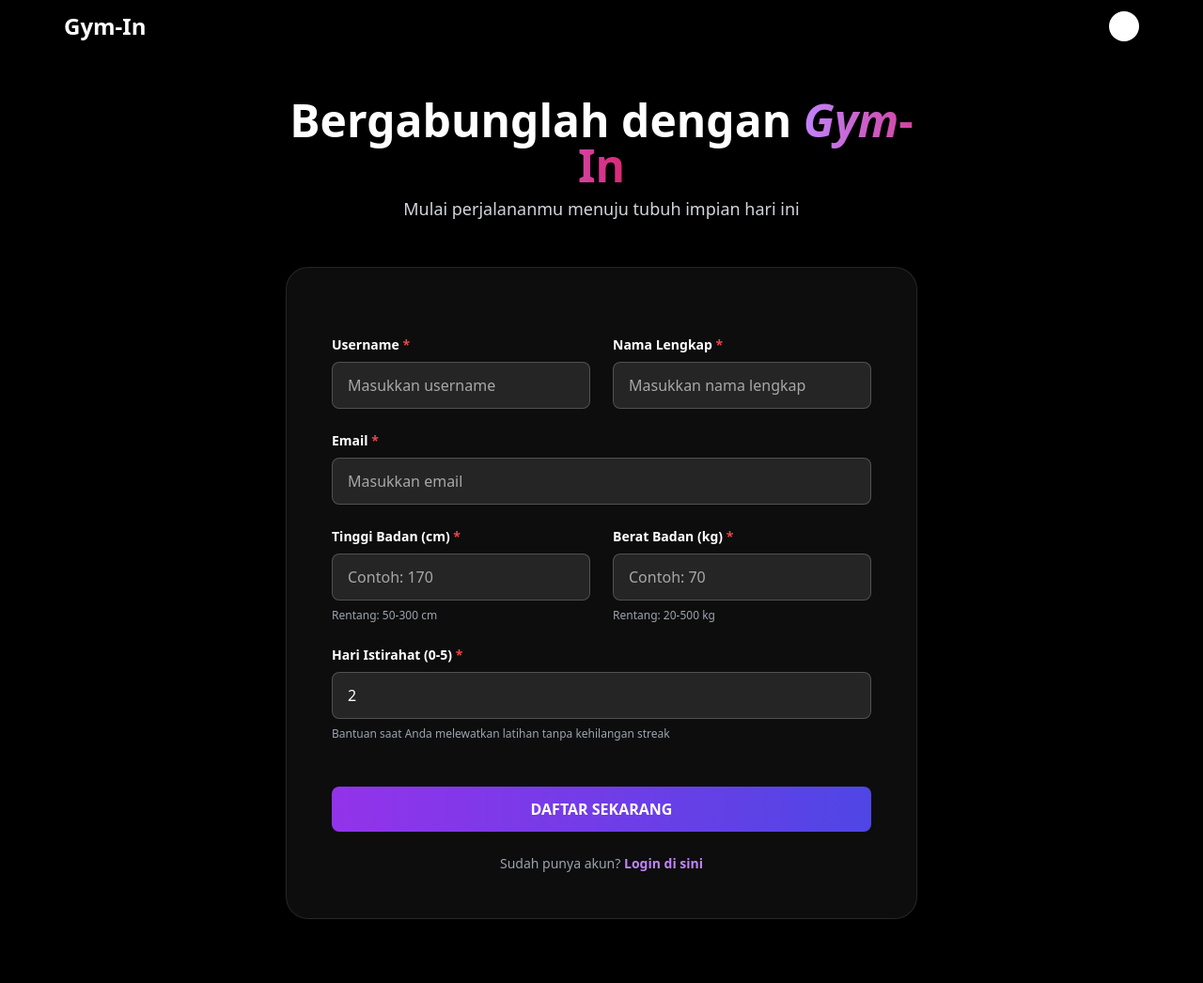
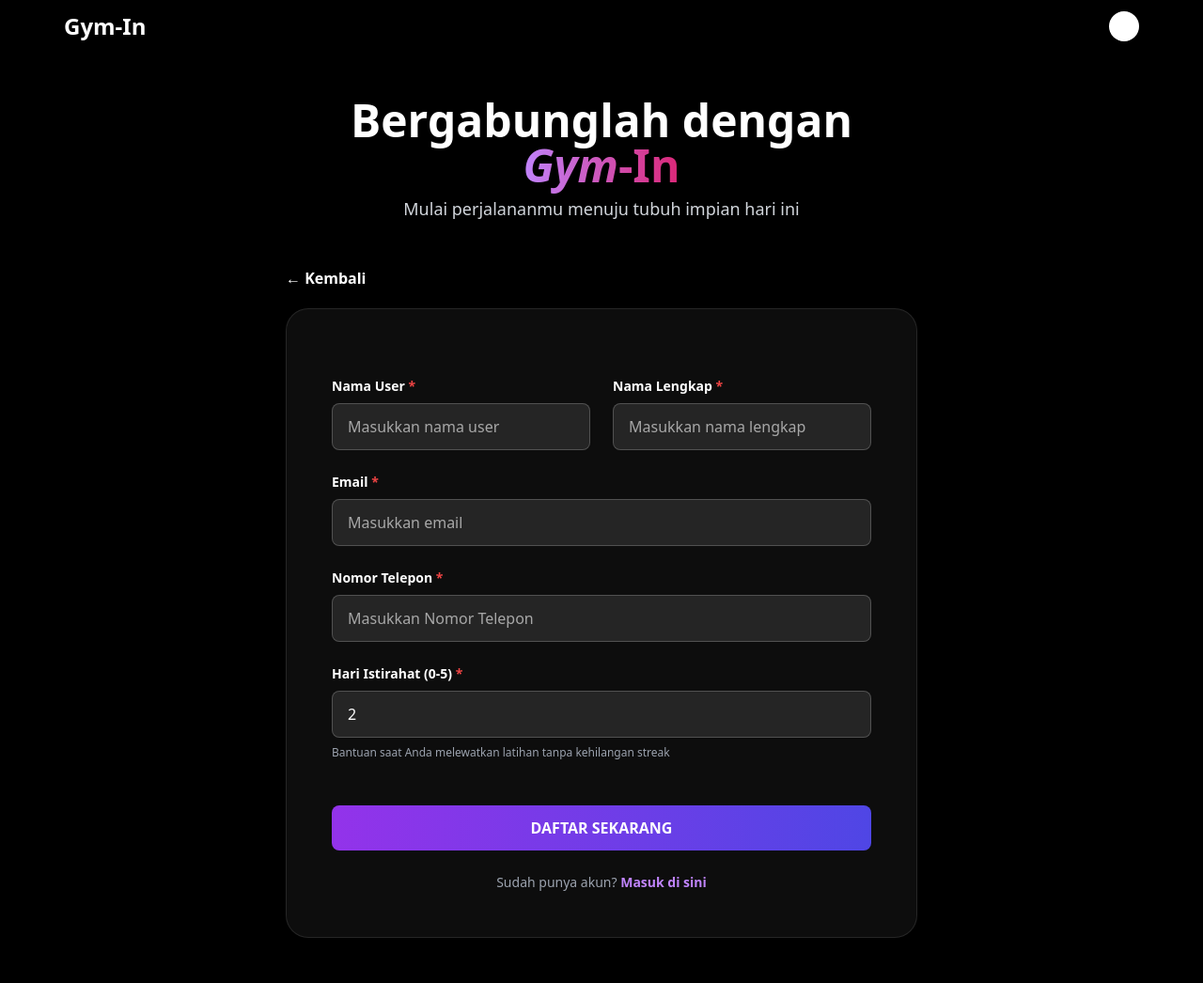
Before and after one commit to BrianLearning-source/Gym-In_Mesozoic, a Laravel app: page /register in a window 1280 px wide. Shown: the whole page at 94% size. Before the commit the page ends 978 px from the top, so only its background shows below. Run offline with Laravel 12, Linux system fonts and the light colour scheme; parts of the project's set-up code (start-up, migrations or seed data) failed here and were passed over; some libraries are stand-ins or nearby versions.

Commit message:
Fix Registration Form and Profile Edit

```diff
--- a/app/Http/Controllers/RegistrationController.php
+++ b/app/Http/Controllers/RegistrationController.php
@@ -20,8 +20,7 @@ class RegistrationController extends Controller
             'username' => 'required|string|min:3|max:50|unique:m_anggota,username|regex:/^[a-zA-Z0-9_-]+$/',
             'name' => 'required|string|min:3|max:100',
             'email' => 'required|email|max:100|unique:m_anggota,email',
-            'height' => 'required|numeric|min:50|max:300',
-            'weight' => 'required|numeric|min:20|max:500',
+            'phone_number' => ['required', 'string', 'max:20'],
             'rest_days' => 'required|integer|min:0|max:5',
         ]);
 
@@ -36,8 +35,7 @@ class RegistrationController extends Controller
             $anggota->username = $validated['username'];
             $anggota->name = $validated['name'];
             $anggota->email = $validated['email'];
-            $anggota->height = $validated['height'];
-            $anggota->weight = $validated['weight'];
+            $anggota->phone_number = $validated['phone_number'];
             $anggota->rest_days = $validated['rest_days'];
             $anggota->qr_code = $qrCode;
             $anggota->password = bcrypt($tempPassword);
--- a/resources/views/editprofile.blade.php
+++ b/resources/views/editprofile.blade.php
@@ -86,13 +86,13 @@
                         </select>
                     </div>
                     <div>
-                        <label for="password" class="block text-sm font-medium text-white my-2">Password Baru</label>
+                        <label for="password" class="block text-sm font-medium text-white my-2">Kata Sandi Baru</label>
                         <input type="password" name="password" id="password"
                             class="w-full resize-none overflow-hidden rounded-2xl border border-white/10 bg-white/10 px-4 py-3 text-sm text-gray-100 placeholder:text-gray-500 focus:outline-none focus:ring-2 focus:ring-emerald-500">
-                        <p class="text-xs text-gray-500 mt-1">Kosongkan jika tidak ingin mengganti password.</p>
+                        <p class="text-xs text-gray-500 mt-1">Kosongkan jika tidak ingin mengganti kata sandi.</p>
                     </div>
                     <div>
-                        <label for="password_confirmation" class="block text-sm font-medium text-white my-2">Konfirmasi Password</label>
+                        <label for="password_confirmation" class="block text-sm font-medium text-white my-2">Konfirmasi Kata Sandi</label>
                         <input type="password" name="password_confirmation" id="password_confirmation"
                             class="w-full resize-none overflow-hidden rounded-2xl border border-white/10 bg-white/10 px-4 py-3 text-sm text-gray-100 placeholder:text-gray-500 focus:outline-none focus:ring-2 focus:ring-emerald-500">
                     </div>
--- a/resources/views/registration.blade.php
+++ b/resources/views/registration.blade.php
@@ -18,6 +18,7 @@
                 opacity: 0;
                 transform: translateY(30px);
             }
+
             to {
                 opacity: 1;
                 transform: translateY(0);
@@ -29,6 +30,7 @@
                 transform: translateX(400px);
                 opacity: 0;
             }
+
             to {
                 transform: translateX(0);
                 opacity: 1;
@@ -40,6 +42,7 @@
                 transform: translateX(0);
                 opacity: 1;
             }
+
             to {
                 transform: translateX(400px);
                 opacity: 0;
@@ -51,6 +54,7 @@
                 transform: scale(0.9);
                 opacity: 0;
             }
+
             to {
                 transform: scale(1);
                 opacity: 1;
@@ -61,12 +65,29 @@
             animation: fadeInUp 0.6s ease-out forwards;
         }
 
-        .fade-in-delay-1 { animation-delay: 0.1s; }
-        .fade-in-delay-2 { animation-delay: 0.2s; }
-        .fade-in-delay-3 { animation-delay: 0.3s; }
-        .fade-in-delay-4 { animation-delay: 0.4s; }
-        .fade-in-delay-5 { animation-delay: 0.5s; }
-        .fade-in-delay-6 { animation-delay: 0.6s; }
+        .fade-in-delay-1 {
+            animation-delay: 0.1s;
+        }
+
+        .fade-in-delay-2 {
+            animation-delay: 0.2s;
+        }
+
+        .fade-in-delay-3 {
+            animation-delay: 0.3s;
+        }
+
+        .fade-in-delay-4 {
+            animation-delay: 0.4s;
+        }
+
+        .fade-in-delay-5 {
+            animation-delay: 0.5s;
+        }
+
+        .fade-in-delay-6 {
+            animation-delay: 0.6s;
+        }
 
         .form-group {
             opacity: 0;
@@ -111,7 +132,9 @@
 
     <!-- Notification Container -->
     @if ($errors->any())
-        <div id="errorNotification" class="notification fixed top-5 right-5 bg-gradient-to-r from-pink-500 to-rose-600 text-white font-semibold px-6 py-4 rounded-xl shadow-2xl z-50" style="opacity: 0;">
+    <div id="errorNotification"
+        class="notification fixed top-5 right-5 bg-gradient-to-r from-pink-500 to-rose-600 text-white font-semibold px-6 py-4 rounded-xl shadow-2xl z-50"
+        style="opacity: 0;">
         <div class="text-lg mb-2">⚠️ Validasi Gagal</div>
         <ul class="text-sm space-y-1">
             @foreach ($errors->all() as $error)
@@ -121,18 +144,30 @@
     </div>
     @endif
 
+    <!-- Registration Form -->
     <div class="min-h-screen flex items-center justify-center px-4 py-12">
         <div class="w-full max-w-2xl">
             <!-- Title Section -->
             <div class="text-center mb-12 fade-in">
                 <h1 class="text-4xl md:text-5xl font-bold text-white mb-2">
-                    Bergabunglah dengan <span class="bg-gradient-to-r from-purple-400 to-pink-600 bg-clip-text text-transparent"><i>Gym</i>-In</span>
+                    Bergabunglah dengan
+                    <br>
+                    <span
+                        class="bg-gradient-to-r from-purple-400 to-pink-600 bg-clip-text text-transparent"><i>Gym</i>-In</span>
                 </h1>
                 <p class="text-gray-300 text-lg">Mulai perjalananmu menuju tubuh impian hari ini</p>
             </div>
 
+            <!-- Back Button -->
+            <a href="/"
+                class="text-white font-semibold text-left hover:underline hover:scale-105 transform transition duration-300">
+                ← Kembali
+            </a>
+
             <!-- Form Card -->
-            <form action="{{ route('register.submit') }}" method="POST" class="bg-white bg-opacity-5 backdrop-blur-xl border border-white border-opacity-10 rounded-3xl p-8 md:p-12 space-y-6" id="registrationForm">
+            <form action="{{ route('register.submit') }}" method="POST"
+                class="bg-white bg-opacity-5 backdrop-blur-xl border border-white border-opacity-10 rounded-3xl p-8 md:p-12 space-y-6 mt-5"
+                id="registrationForm">
                 @csrf
 
                 <!-- Row 1: Username & Name -->
@@ -140,11 +175,12 @@
                     <div class="grid md:grid-cols-2 gap-6">
                         <div>
                             <label class="block text-white text-sm font-semibold mb-2">
-                                Username <span class="text-red-500">*</span>
+                                Nama User <span class="text-red-500">*</span>
                             </label>
-                            <input type="text" name="username" placeholder="Masukkan username" value="{{ old('username') }}"
-                                required minlength="3" maxlength="50"
-                                pattern="^[a-zA-Z0-9_-]+$" title="Username hanya boleh berisi huruf, angka, underscore, dan dash"
+                            <input type="text" name="username" placeholder="Masukkan nama user"
+                                value="{{ old('username') }}" required minlength="3" maxlength="50"
+                                pattern="^[a-zA-Z0-9_-]+$"
+                                title="Nama User hanya boleh berisi huruf, angka, underscore, dan dash"
                                 class="w-full px-4 py-3 rounded-lg bg-white bg-opacity-10 border border-white border-opacity-20 text-white placeholder-white placeholder-opacity-60 focus:bg-opacity-15 focus:border-opacity-40 focus:outline-none transition-all duration-300">
                             @error('username')
                             <p class="text-red-500 text-sm mt-1">{{ $message }}</p>
@@ -179,33 +215,18 @@
                     </div>
                 </div>
 
-                <!-- Row 3: Height & Weight -->
-                <div class="form-group fade-in fade-in-delay-3">
-                    <div class="grid md:grid-cols-2 gap-6">
+                <!-- Row 3: Phone Number -->
+                <div class="form-group fade-in fade-in-delay-2">
                     <div>
                         <label class="block text-white text-sm font-semibold mb-2">
-                                Tinggi Badan (cm) <span class="text-red-500">*</span>
+                            Nomor Telepon <span class="text-red-500">*</span>
                         </label>
-                            <input type="number" name="height" placeholder="Contoh: 170"
-                                required min="50" max="300" step="0.1" value="{{ old('height') }}"
+                        <input type="phone_number" name="phone_number" placeholder="Masukkan Nomor Telepon"
+                            value="{{ old('phone_number') }}" required maxlength="100"
                             class="w-full px-4 py-3 rounded-lg bg-white bg-opacity-10 border border-white border-opacity-20 text-white placeholder-white placeholder-opacity-60 focus:bg-opacity-15 focus:border-opacity-40 focus:outline-none transition-all duration-300">
-                            <p class="text-gray-400 text-xs mt-2">Rentang: 50-300 cm</p>
-                            @error('height')
+                        @error('email')
                         <p class="text-red-500 text-sm mt-1">{{ $message }}</p>
                         @enderror
-                        </div>
-                        <div>
-                            <label class="block text-white text-sm font-semibold mb-2">
-                                Berat Badan (kg) <span class="text-red-500">*</span>
-                            </label>
-                            <input type="number" name="weight" placeholder="Contoh: 70"
-                                required min="20" max="500" step="0.1" value="{{ old('weight') }}"
-                                class="w-full px-4 py-3 rounded-lg bg-white bg-opacity-10 border border-white border-opacity-20 text-white placeholder-white placeholder-opacity-60 focus:bg-opacity-15 focus:border-opacity-40 focus:outline-none transition-all duration-300">
-                            <p class="text-gray-400 text-xs mt-2">Rentang: 20-500 kg</p>
-                            @error('weight')
-                                <p class="text-red-500 text-sm mt-1">{{ $message }}</p>
-                            @enderror
-                        </div>
                     </div>
                 </div>
 
@@ -214,10 +235,11 @@
                     <label class="block text-white text-sm font-semibold mb-2">
                         Hari Istirahat (0-5) <span class="text-red-500">*</span>
                     </label>
-                    <input type="number" name="rest_days" placeholder="Contoh: 2"
-                        required min="0" max="5" value="{{ old('rest_days', 2) }}"
+                    <input type="number" name="rest_days" placeholder="Contoh: 2" required min="0" max="5"
+                        value="{{ old('rest_days', 2) }}"
                         class="w-full px-4 py-3 rounded-lg bg-white bg-opacity-10 border border-white border-opacity-20 text-white placeholder-white placeholder-opacity-60 focus:bg-opacity-15 focus:border-opacity-40 focus:outline-none transition-all duration-300">
-                    <p class="text-gray-400 text-xs mt-2">Bantuan saat Anda melewatkan latihan tanpa kehilangan streak</p>
+                    <p class="text-gray-400 text-xs mt-2">Bantuan saat Anda melewatkan latihan tanpa kehilangan streak
+                    </p>
                     @error('rest_days')
                     <p class="text-red-500 text-sm mt-1">{{ $message }}</p>
                     @enderror
@@ -225,7 +247,8 @@
 
                 <!-- Submit Button -->
                 <div class="form-group fade-in fade-in-delay-5 pt-6">
-                    <button type="submit" class="w-full bg-gradient-to-r from-purple-600 to-indigo-600 hover:from-purple-700 hover:to-indigo-700 disabled:opacity-60 disabled:cursor-not-allowed text-white font-bold uppercase py-3 px-6 rounded-lg transition-all duration-300 transform hover:-translate-y-1 hover:shadow-2xl"
+                    <button type="submit"
+                        class="w-full bg-gradient-to-r from-purple-600 to-indigo-600 hover:from-purple-700 hover:to-indigo-700 disabled:opacity-60 disabled:cursor-not-allowed text-white font-bold uppercase py-3 px-6 rounded-lg transition-all duration-300 transform hover:-translate-y-1 hover:shadow-2xl"
                         id="submitBtn">
                         Daftar Sekarang
                     </button>
@@ -234,7 +257,8 @@
                 <!-- Login Link -->
                 <p class="text-center text-gray-400 text-sm">
                     Sudah punya akun?
-                    <a href="/loginMember" class="text-purple-400 hover:text-purple-300 font-semibold transition">Login di sini</a>
+                    <a href="/loginMember" class="text-purple-400 hover:text-purple-300 font-semibold transition">Masuk
+                        di sini</a>
                 </p>
             </form>
         </div>
@@ -243,13 +267,15 @@
     <!-- Success Modal with QR Code - NO REDIRECT -->
     @if(session('success') && session('qr_code'))
     <div id="successModal" class="fixed inset-0 bg-black/80 backdrop-blur-sm flex items-center justify-center z-50">
-        <div class="bg-gradient-to-br from-gray-900 to-black rounded-2xl max-w-md w-full mx-4 p-6 border border-purple-500/30 modal-content">
+        <div
+            class="bg-gradient-to-br from-gray-900 to-black rounded-2xl max-w-md w-full mx-4 p-6 border border-purple-500/30 modal-content">
             <!-- Header -->
             <div class="flex justify-between items-center mb-4">
                 <h3 class="text-2xl font-bold text-white flex items-center gap-2">
                     🎉 Pendaftaran Berhasil!
                 </h3>
-                <button onclick="closeModal()" class="text-gray-400 hover:text-white text-3xl leading-5">&times;</button>
+                <button onclick="closeModal()"
+                    class="text-gray-400 hover:text-white text-3xl leading-5">&times;</button>
             </div>
 
             <!-- QR Code -->
@@ -260,7 +286,7 @@
             <!-- Registration Info -->
             <div class="bg-white/5 rounded-xl p-4 space-y-2">
                 <p class="text-gray-300 text-sm">
-                    <strong class="text-white">Username:</strong> {{ session('username') }}
+                    <strong class="text-white">Nama Pengguna:</strong> {{ session('username') }}
                 </p>
                 <p class="text-gray-300 text-sm">
                     <strong class="text-white">Email:</strong> {{ session('email') }}
@@ -278,10 +304,12 @@
 
             <!-- Action Buttons -->
             <div class="mt-4 space-y-2">
-                <button onclick="closeModal()" class="w-full bg-gradient-to-r from-purple-600 to-indigo-600 hover:from-purple-700 hover:to-indigo-700 text-white font-bold py-2 rounded-lg transition">
+                <button onclick="closeModal()"
+                    class="w-full bg-gradient-to-r from-purple-600 to-indigo-600 hover:from-purple-700 hover:to-indigo-700 text-white font-bold py-2 rounded-lg transition">
                     Tutup
                 </button>
-                <button onclick="downloadQR()" class="w-full bg-white/10 hover:bg-white/20 text-white font-semibold py-2 rounded-lg transition text-sm">
+                <button onclick="downloadQR()"
+                    class="w-full bg-white/10 hover:bg-white/20 text-white font-semibold py-2 rounded-lg transition text-sm">
                     💾 Download QR Code
                 </button>
             </div>
```
Lines whose indentation alone changed are shown as unchanged.
